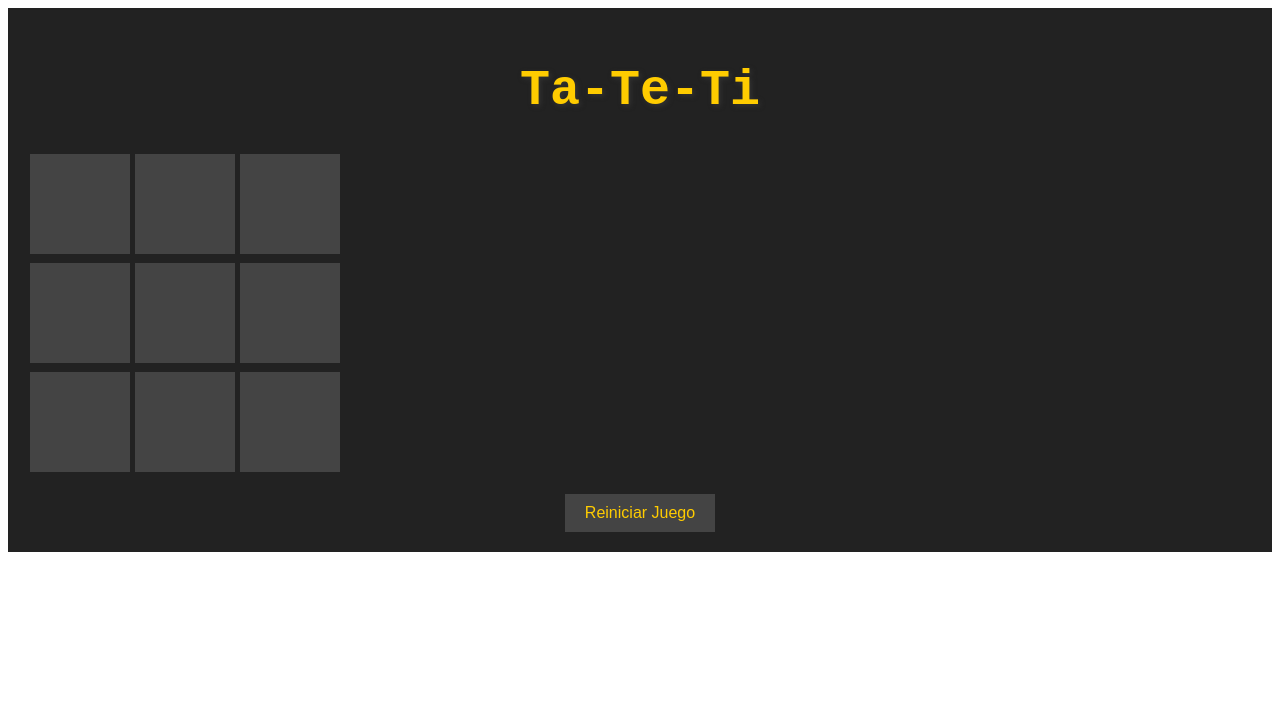
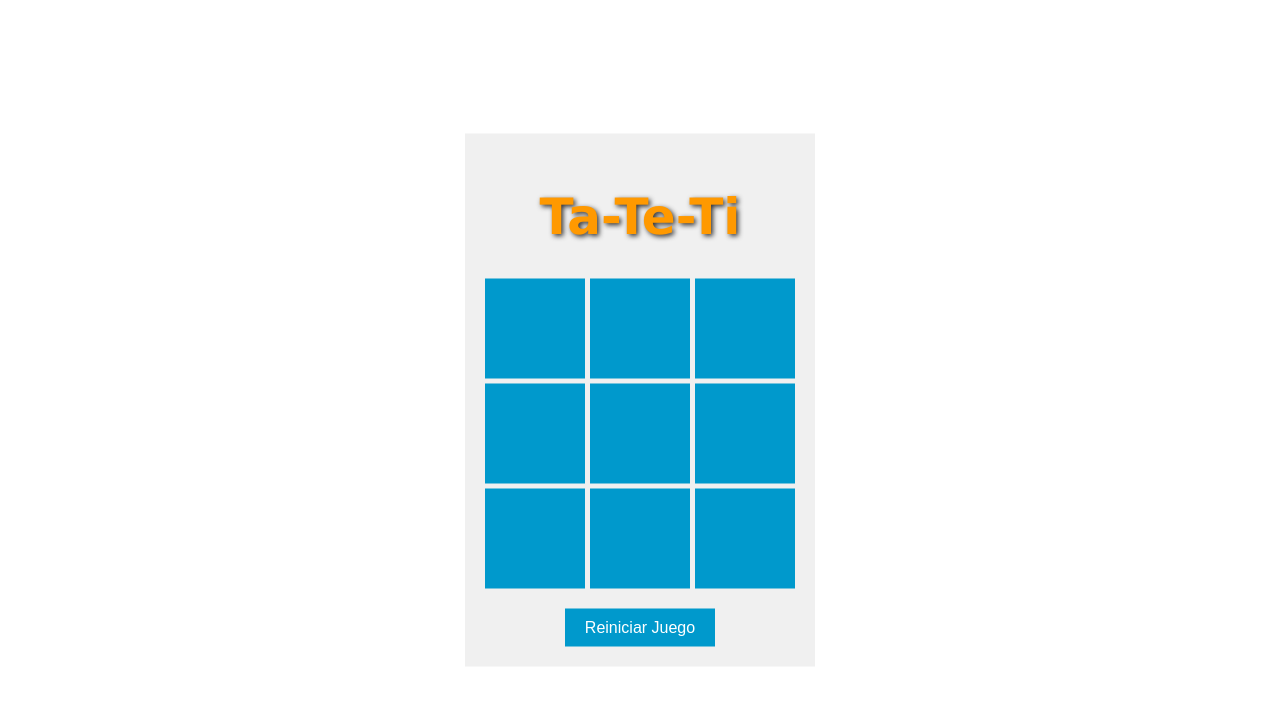
Before and after one commit to MateoMajlin/TP-Proyecto, a React (Create React App) app: page /juego/TaTeTi in a window 1280 px wide. Shown: the top 704 px of the page. Built offline with nearby package versions, Linux system fonts and the light colour scheme.

Commit message:
Update Tateti.module.css

```diff
--- a/src/juego/Tateti.module.css
+++ b/src/juego/Tateti.module.css
@@ -1,13 +1,16 @@
 :local(.retro-container) {
   text-align: center;
-  font-family: 'Courier New', Courier, monospace;
+  font-family: 'Verdana', sans-serif;
   padding: 20px;
-  background-color: #222;
-  color: #fff;
+  background-color: #f0f0f0;
+  position: absolute;
+  top: 50%;
+  left: 50%;
+  transform: translate(-50%, -50%);
 }
 
 :local(h1) {
-  color: #ffcc00;
+  color: #ff9900;
   text-shadow: 2px 2px 5px #333;
 }
 
@@ -25,23 +28,22 @@
   display: flex;
   align-items: center;
   justify-content: center;
-  background-color: #444;
-  color: #ffcc00;
+  background-color: #0099cc;
+  color: #ffffff;
   cursor: pointer;
   transition: background-color 0.3s ease;
-  border: 2px solid #222;
 }
 
 :local(.casilla:hover) {
-  background-color: #555;
+  background-color: #ffcc00;
 }
 
 :local(.X) {
-  color: #ffcc00;
+  color: #ff3366;
 }
 
 :local(.O) {
-  color: #00cc66;
+  color: #66cc66;
 }
 
 :local(.mensaje) {
@@ -51,8 +53,8 @@
 }
 
 :local(.reiniciar) {
-  background-color: #444;
-  color: #ffcc00;
+  background-color: #0099cc;
+  color: #ffffff;
   font-size: 16px;
   padding: 10px 20px;
   margin-top: 20px;
@@ -62,5 +64,5 @@
 }
 
 :local(.reiniciar:hover) {
-  background-color: #555;
+  background-color: #ffcc00;
 }
```
